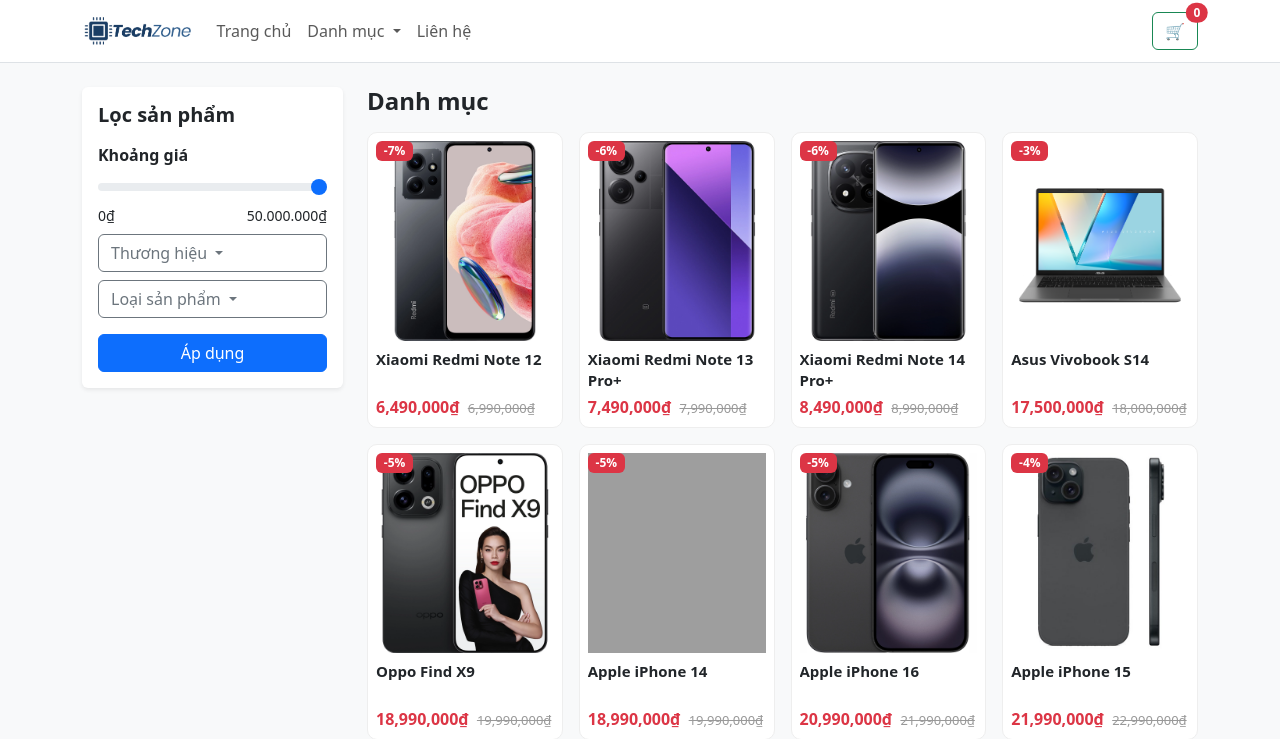
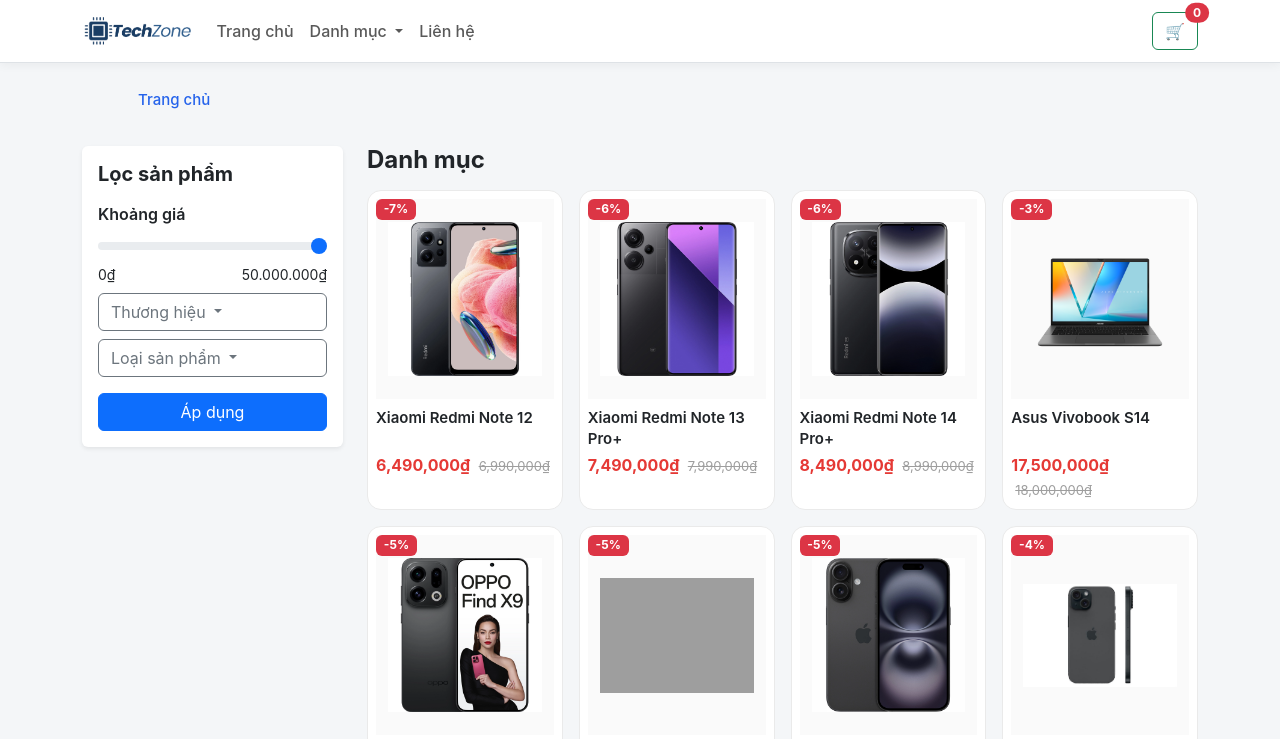
Before and after one commit to ThuyVan2909/PTUDTMDT_NhomC, a PHP site: page /category.php in a window 1280 px wide. Shown: the top 739 px of the page. Run offline with PHP 8.4, Linux system fonts and the light colour scheme; data comes from the database, SQL or seed files in the repository; grey boxes are pictures that could not be loaded.

Commit message:
sửa bread

```diff
--- a/breadcrumb.php
+++ b/breadcrumb.php
@@ -32,10 +32,8 @@
 .breadcrumb {
     display: flex;
     align-items: center;
-    gap: 6px;
     list-style: none;
     padding: 10px 16px;
-    /* background: linear-gradient(90deg, #f8fafc, #eef2f7); */
     border-radius: 10px;
     font-size: 15px;
 }
--- a/category.php
+++ b/category.php
@@ -11,7 +11,22 @@ if ($catId > 0) {
     $rs = $conn->query("SELECT * FROM categories WHERE id = $catId");
     $category = $rs->fetch_assoc();
 }
+
+
 ?>
+
+
+<?php $breadcrumbs = [
+    ["label" => "Trang chủ", "url" => "index.php"]
+];
+
+if (!empty($category['name'])) {
+    $breadcrumbs[] = [
+        "label" => $category['name']
+    ];
+}
+?>
+
 <!DOCTYPE html>
 <html lang="vi">
 <head>
@@ -24,25 +39,36 @@ if ($catId > 0) {
 <script src="https://code.jquery.com/jquery-3.7.1.min.js"></script>
 
 <style>
-/* ===== giống index ===== */
-body{background:#f8f9fa}
+/* ===== GLOBAL ===== */
+body{
+  background:#f4f6f8;
+  font-family: -apple-system, BlinkMacSystemFont, "Segoe UI", Roboto, sans-serif;
+}
 
+/* ===== CARD ===== */
 .product-card{
   background:#fff;
-  border-radius:10px;
-  border:1px solid #eee;
-  transition:.2s;
+  border-radius:14px;
+  border:1px solid #eaeaea;
+  transition:all .25s ease;
   height:100%;
+  overflow:hidden;
 }
 .product-card:hover{
-  transform:translateY(-3px);
-  box-shadow:0 8px 20px rgba(0,0,0,.08);
+  transform:translateY(-4px);
+  box-shadow:0 12px 28px rgba(0,0,0,.12);
 }
+
+/* IMAGE */
 .product-img{
   width:100%;
   height:200px;
-  object-fit:cover;
+  object-fit:contain;
+  background:#fafafa;
+  padding:12px;
 }
+
+/* INFO */
 .product-name{
   font-size:15px;
   font-weight:600;
@@ -50,18 +76,71 @@ body{background:#f8f9fa}
   height:42px;
   overflow:hidden;
 }
+
 .price{
   font-weight:700;
-  color:#dc3545;
+  color:#e53935;
+  font-size:16px;
 }
 .old-price{
   text-decoration:line-through;
   font-size:13px;
-  color:#999;
+  color:#9e9e9e;
 }
 
-/* filter */
-.price-range-box input[type=range]{width:100%}
+/* BUTTON */
+.btn-buy{
+  border-radius:10px;
+  font-size:14px;
+  padding:6px 10px;
+}
+
+/* ===== FILTER BOX ===== */
+.filter-box{
+  background:#fff;
+  border-radius:14px;
+  box-shadow:0 6px 20px rgba(0,0,0,.06);
+}
+
+/* RANGE */
+input[type=range]::-webkit-slider-thumb{
+  background:#0d6efd;
+}
+input[type=range]::-moz-range-thumb{
+  background:#0d6efd;
+}
+
+/* DROPDOWN */
+.dropdown-menu{
+  border-radius:12px;
+  box-shadow:0 10px 30px rgba(0,0,0,.12);
+  border:none;
+}
+.dropdown-item{
+  font-size:14px;
+}
+.dropdown-item:hover{
+  background:#f1f3f5;
+}
+
+/* ===== NAVBAR ===== */
+.navbar{
+  box-shadow:0 2px 10px rgba(0,0,0,.05);
+}
+.nav-link{
+  font-weight:500;
+}
+
+/* ===== MOBILE ===== */
+@media (max-width: 576px){
+  .product-img{
+    height:160px;
+  }
+  h4{
+    font-size:18px;
+  }
+}
+
 </style>
 </head>
 
@@ -116,7 +195,9 @@ body{background:#f8f9fa}
   </div>
 </nav>
 
-
+<div class="container mt-3">
+    <?php include "breadcrumb.php"; ?>
+</div>
 <!-- MOBILE MENU -->
 <div id="mobileMenuDropdown"
      class="position-fixed top-0 start-0 w-100 h-100 bg-white d-lg-none"
@@ -131,6 +212,8 @@ body{background:#f8f9fa}
     <li class="nav-item"><a class="nav-link" href="contact.php">Liên hệ</a></li>
   </ul>
 </div>
+
+
 
 <!-- ===== CONTENT ===== -->
 <div class="container my-4">
```
Also changed, not shown: index.php (+22 -24 lines).
